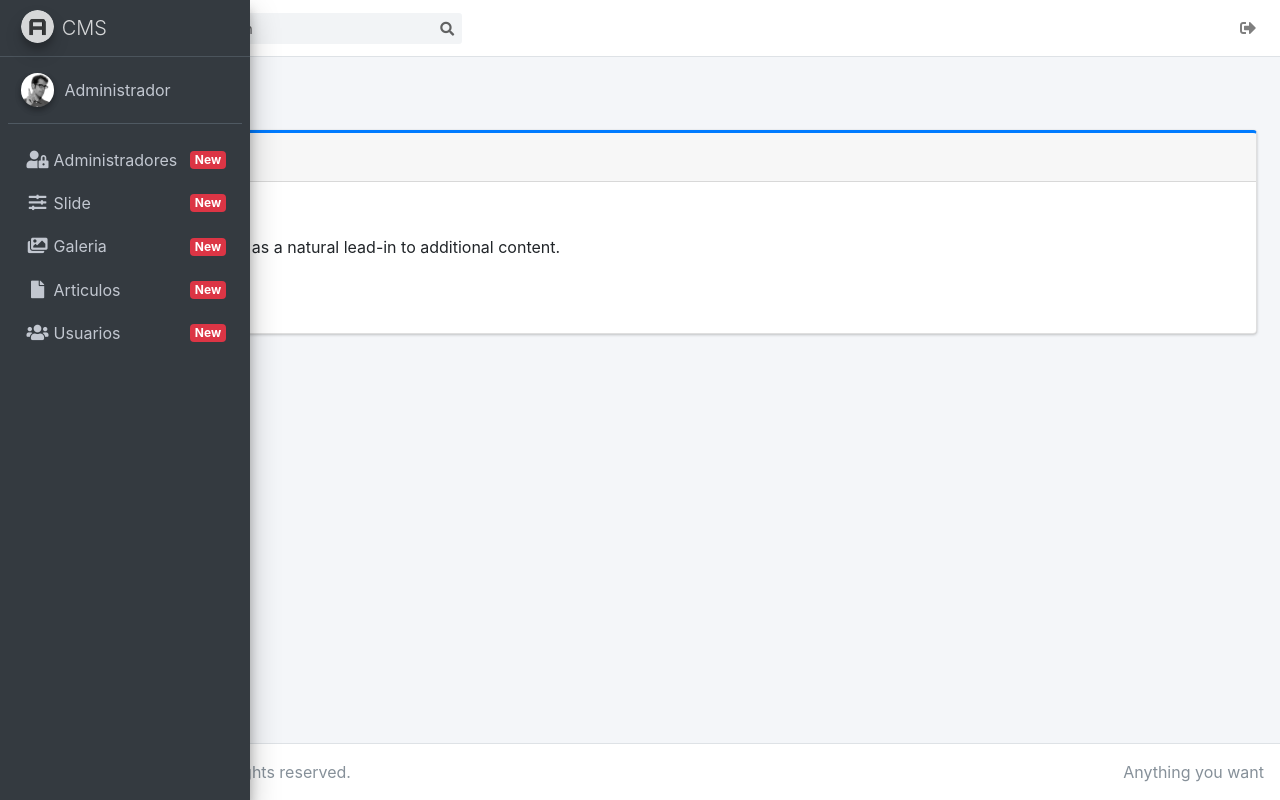
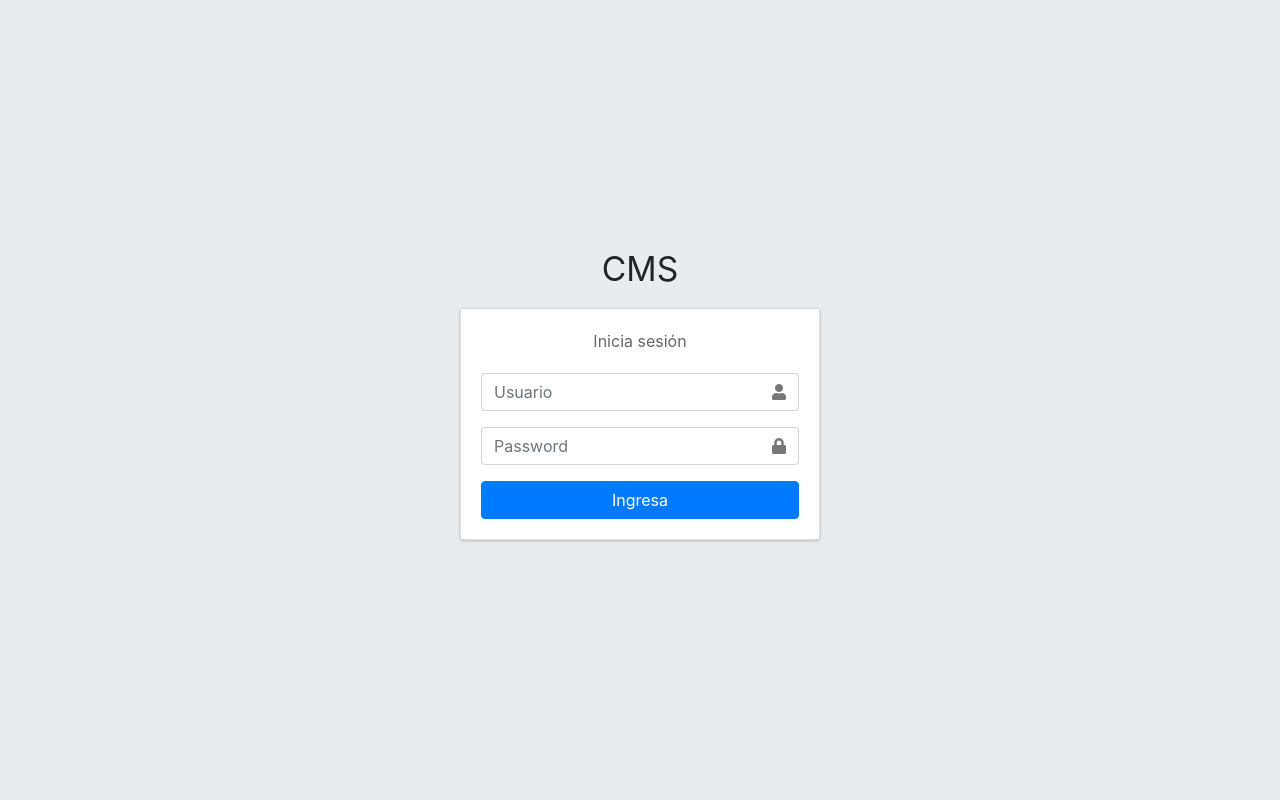
Before and after one commit to ivantabera/cms, a React (Create React App) app: page /slide in a window 1280 px wide. Built offline with nearby package versions, Linux system fonts and the light colour scheme.

Commit message:
Se agrego el componente login y se agrego en app js

```diff
--- a/src/App.js
+++ b/src/App.js
@@ -1,21 +1,35 @@
 import React from 'react';
 import {BrowserRouter, Switch, Route} from 'react-router-dom';
 
+/* Componente login */
+import Login from './components/content/login/Login';
+
+/* Componentes fijos */
 import Header from './components/header/Header';
 import Sidebar from './components/sidebar/Sidebar';
 import Footer from './components/footer/Footer';
 
+/* Componentes dinamicos */
 import Administradores from './components/content/administradores/Administradores';
 import Articulos from './components/content/articulos/Articulos';
 import Galeria from './components/content/galeria/Galeria';
 import Slide from './components/content/slide/Slide';
 import Usuarios from './components/content/usuarios/Usuarios';
-
 import Error404 from './components/content/error404/Error404';
 
 
 export default function App() {
+
+  const auth = false;
+
+  if(!auth){
+    return(
+      <Login/>
+    )
+  }
+
   return (
+
     <div className="sidebar-mini">
       <div className="wrapper">
 
--- /dev/null
+++ b/src/components/content/login/Login.js
@@ -0,0 +1,75 @@
+import React from 'react';
+
+export default function Login(){
+
+    return(
+
+        <div className="hold-transition login-page">
+
+            <div className="login-box">
+
+                <div className="login-logo">
+                    <b>CMS</b>
+                </div>
+
+                <div className="card">
+
+                    <div className="card-body login-card-body">
+
+                        <p className="login-box-msg">Inicia sesión</p>
+
+                        <form>
+
+                            <div className="input-group mb-3">
+
+                                <input
+                                    type="usuario"
+                                    className="form-control"
+                                    placeholder="Usuario"
+                                    name="usuario"
+                                />
+
+                                <div className="input-group-append">
+                                    <div className="input-group-text">
+                                        <span className="fas fa-user"></span>
+                                    </div>
+                                </div>
+
+                            </div>
+
+                            <div className="input-group mb-3">
+
+                                <input
+                                    type="password"
+                                    className="form-control"
+                                    placeholder="Password"
+                                    name="password"
+                                />
+
+                                <div className="input-group-append">
+                                    <div className="input-group-text">
+                                        <span className="fas fa-lock"></span>
+                                    </div>
+                                </div>
+
+                            </div>
+
+                                    <button
+                                        type="submit"
+                                        className="btn btn-primary btn-block">
+                                            Ingresa
+                                    </button>
+
+                        </form>
+
+
+                    </div>
+
+                </div>
+            </div>
+
+        </div>
+
+    )
+
+}
```
